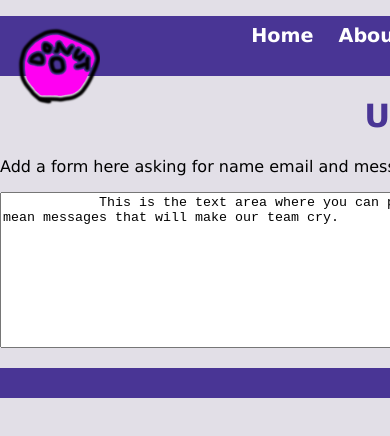
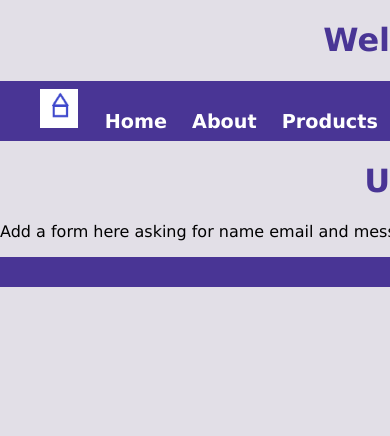
Before and after one commit to Nungy/MyWeb1, a plain HTML site: page contact.html in a window 390 px wide. Shown: the top 436 px of the page. Drawn offline with Linux system fonts and the light colour scheme.

```diff
--- a/contact.html
+++ b/contact.html
@@ -7,32 +7,23 @@
 </head>
 <body>
     <header>
-
+        <h1>Welcome to my Website</h1>
     </header>
     <nav>
-        <div>
-            <div style="text-align: center; position: absolute;">
-                <a href="index.html"><img style="width: 100px; height: 100px;" src="img/donuticonterrible1.png" alt="home logo"> </a>
-            </div>
-            <div style="text-align: center;">
         <ul>
-                <li>  </li>
+            <li> <a href="index.html"><img src="img/logo.png" alt="home logo"> </a> </li>
             <li><a href="index.html">Home</a></li>
             <li><a href="about.html">About</a></li>
             <li><a href="products.html">Products</a></li>
             <li><a href="checkout.html">Check Out</a>
             <li><a href="contact.html">Contact</a></li>
         </ul>
-            </div>
-        </div>
     </nav>
     <main>
 
         <h1>Under Construction</h1>
         <p>Add a form here asking for name email and message - with submit button</p>
-        <textarea id="feedbackbox" name="feedbackbox" rows="10" cols="50">
-            This is the text area where you can put mean messages that will make our team cry.
-        </textarea>
+
     </main>
 
     <footer>
```
Lines whose indentation alone changed are shown as unchanged.
